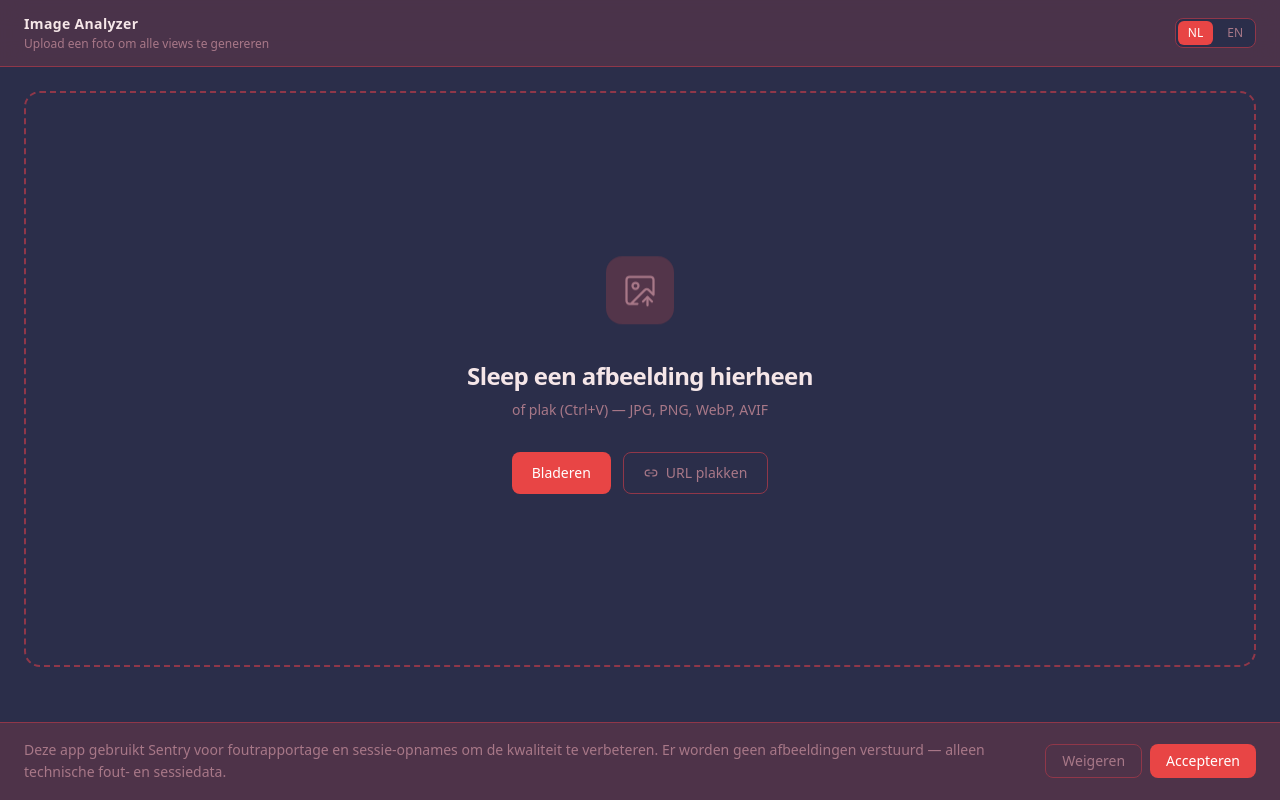
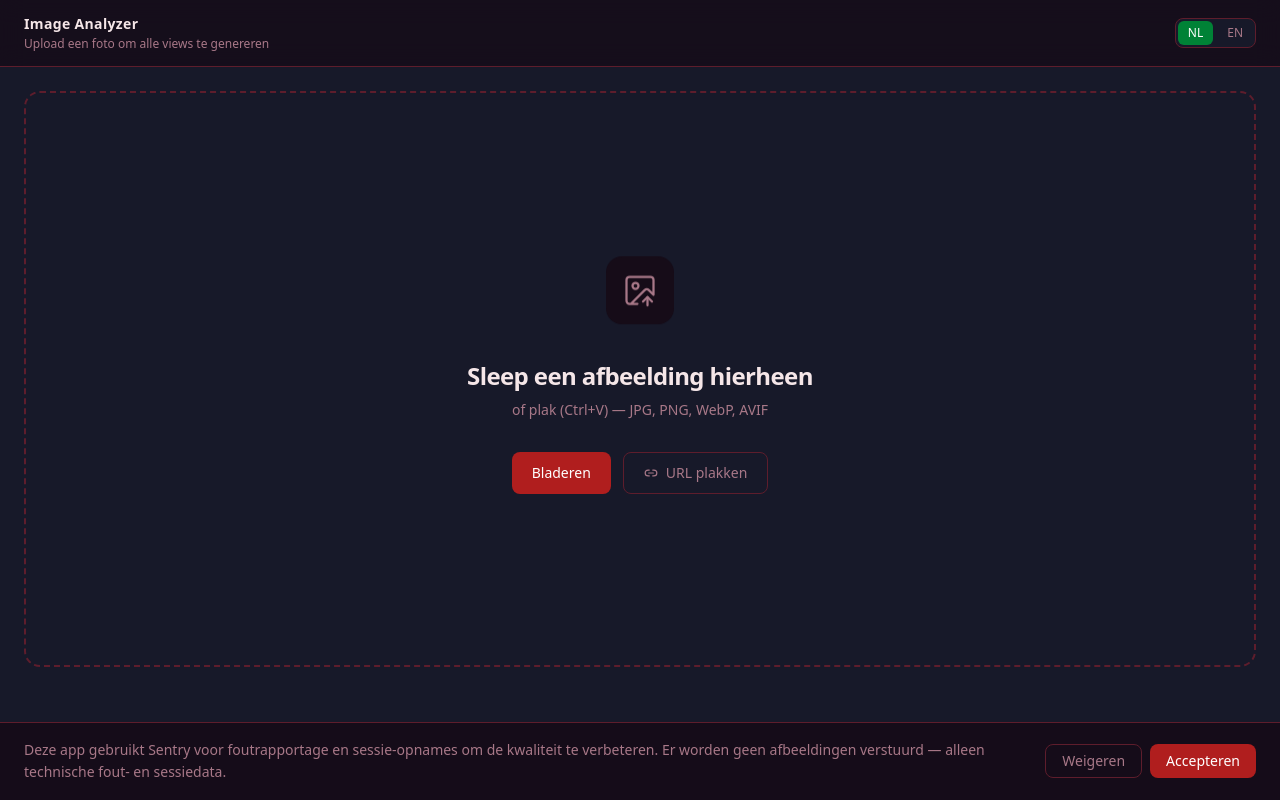
Before and after one commit to bakiyuksel/image-analyzer, a React (Vite) app: page / in a window 1280 px wide. Built offline with nearby package versions, Linux system fonts and the light colour scheme.

Commit message:
Apply dark #2B2E4A palette, tune surface/accent darkness, green lang button
Co-Authored-By: Claude Sonnet 4.6 <noreply@anthropic.com>

```diff
--- a/src/App.tsx
+++ b/src/App.tsx
@@ -128,7 +128,7 @@ export default function App() {
                 onClick={() => setLang(l)}
                 className={`text-xs px-2.5 py-1 rounded-md transition-all ${
                   lang === l
-                    ? 'bg-accent text-white font-medium'
+                    ? 'bg-green-700 text-white font-medium'
                     : 'text-muted hover:text-fg'
                 }`}
               >
--- a/src/index.css
+++ b/src/index.css
@@ -1,12 +1,12 @@
 @import "tailwindcss";
 
 @theme {
-  --color-bg: #2B2E4A;
-  --color-surface: #53354A;
-  --color-surface-hover: #5e3d56;
-  --color-rim: #903749;
-  --color-accent: #E84545;
-  --color-accent-dim: #c43838;
+  --color-bg: #171929;
+  --color-surface: #160c18;
+  --color-surface-hover: #301c32;
+  --color-rim: #5e1d2c;
+  --color-accent: #b01e1e;
+  --color-accent-dim: #8f1818;
   --color-fg: #F5E6E8;
   --color-muted: #a87888;
 
@@ -50,7 +50,7 @@
   position: absolute;
   inset: -6px;
   border-radius: 20px;
-  background: linear-gradient(135deg, #E84545, #f06565, #E84545);
+  background: linear-gradient(135deg, #d43030, #e85555, #d43030);
   background-size: 200% 200%;
   filter: blur(18px);
   opacity: 0;
@@ -95,12 +95,12 @@ body,
 }
 
 body {
-  background-color: #2B2E4A;
+  background-color: #171929;
   color: #F5E6E8;
-  background-image: radial-gradient(ellipse 80% 40% at 50% -5%, rgba(232, 69, 69, 0.06), transparent);
+  background-image: radial-gradient(ellipse 80% 40% at 50% -5%, rgba(212, 48, 48, 0.06), transparent);
 }
 
 ::-webkit-scrollbar { width: 6px; height: 6px; }
 ::-webkit-scrollbar-track { background: transparent; }
-::-webkit-scrollbar-thumb { background: #903749; border-radius: 999px; }
-::-webkit-scrollbar-thumb:hover { background: #53354A; }
+::-webkit-scrollbar-thumb { background: #5e1d2c; border-radius: 999px; }
+::-webkit-scrollbar-thumb:hover { background: #372033; }
--- a/src/lib/viewExamples.tsx
+++ b/src/lib/viewExamples.tsx
@@ -1,6 +1,6 @@
 import type { Lang } from './i18n'
 
-const T = '#E84545'   // red accent
+const T = '#d43030'   // red accent
 const R = '#ef4444'   // red alert
 const A = '#f59e0b'   // amber warn
 const G = '#10b981'   // green ok
@@ -11,7 +11,7 @@ const nl = (lang: Lang) => lang === 'nl'
 function Frame({ children, h = 160 }: { children: React.ReactNode; h?: number }) {
   return (
     <svg viewBox={`0 0 280 ${h}`} xmlns="http://www.w3.org/2000/svg" className="w-full max-w-[280px] rounded-xl border border-rim/40">
-      <rect width="280" height={h} fill="#2B2E4A" rx="10"/>
+      <rect width="280" height={h} fill="#171929" rx="10"/>
       {children}
     </svg>
   )
```
